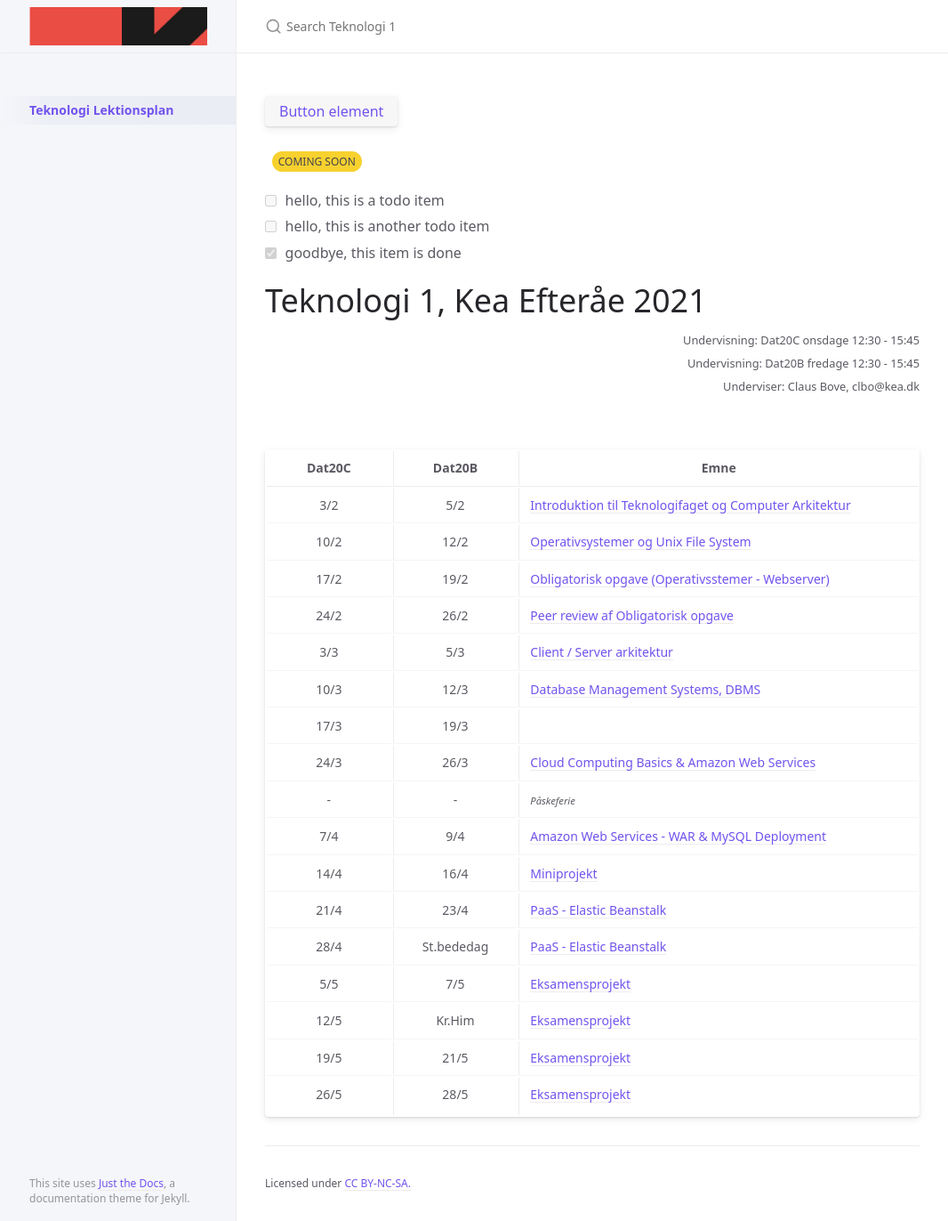
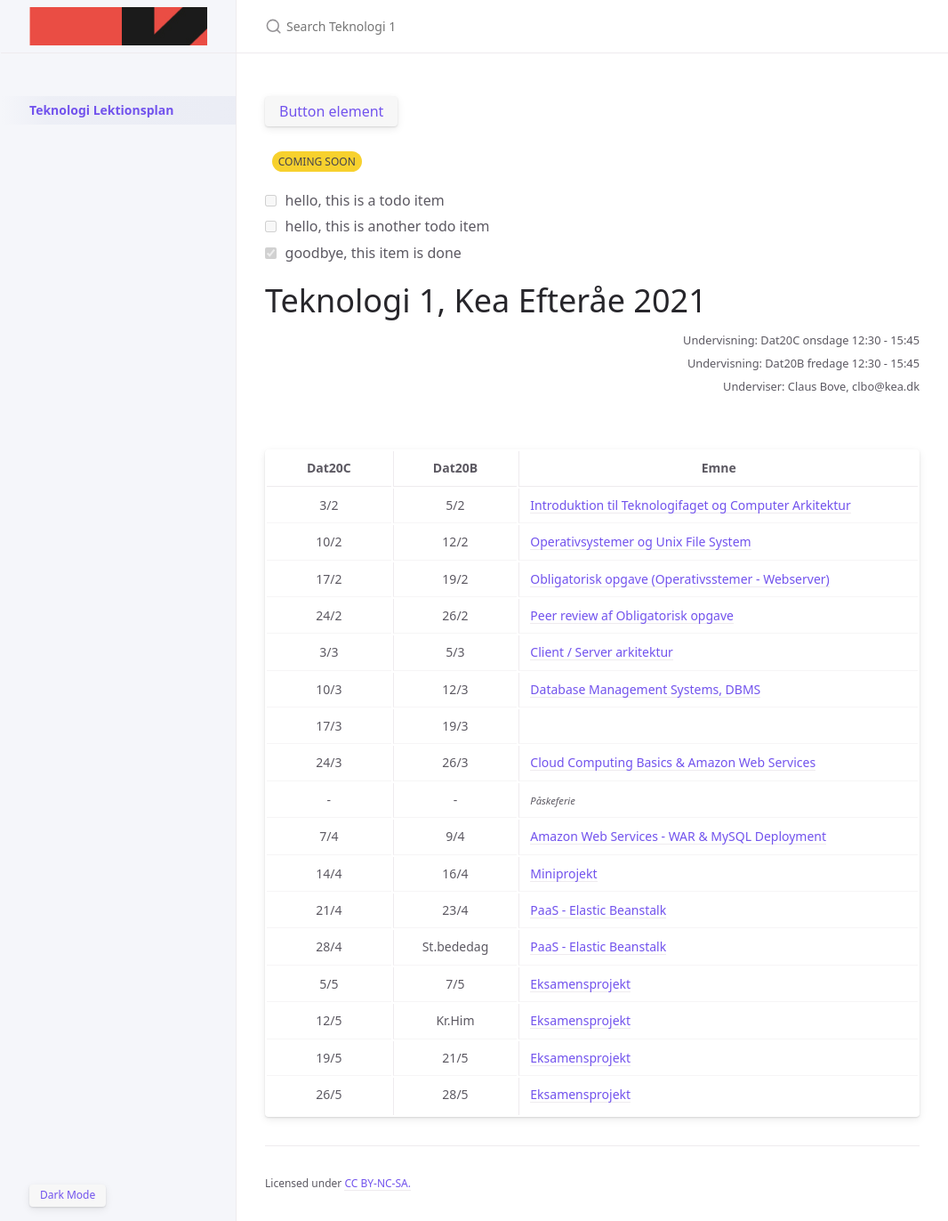
Before and after one commit to techkea/a2021, a Jekyll site: the page built from index.md, in a window 1280 px wide and 1372 px high. Shown: the whole window at 89% size, without its empty margins (106-1172 px from the left). Built offline with Jekyll 4.4.1, drawn with Linux system fonts in a browser that asks for light colours.

Commit message:
dark mode botton added

```diff
--- a/_layouts/default.html
+++ b/_layouts/default.html
@@ -66,7 +66,7 @@ layout: table_wrappers
       {% endif %}
     </nav>
     <footer class="site-footer">
-      This site uses <a href="https://github.com/pmarsceill/just-the-docs">Just the Docs</a>, a documentation theme for Jekyll.
+	<button class="btn js-toggle-dark-mode">Dark Mode</button>
     </footer>
   </div>
   <div class="main" id="top">
@@ -198,5 +198,7 @@ layout: table_wrappers
       <div class="search-overlay"></div>
     {% endif %}
   </div>
+
+<script> const toggleDarkMode = document.querySelector('.js-toggle-dark-mode'); jtd.addEvent(toggleDarkMode, 'click', function(){ if (jtd.getTheme() === 'dark') { jtd.setTheme('light'); toggleDarkMode.textContent = 'Dark Mode'; } else { jtd.setTheme('dark'); toggleDarkMode.textContent = 'Light Mode'; } }); </script>
 </body>
 </html>
```
